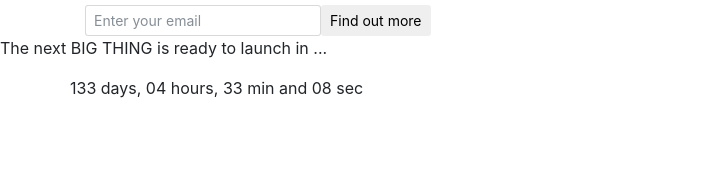
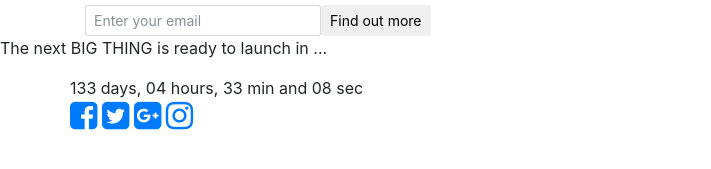
Before and after one commit to sujeevan-dev/Coming-Soon-Page, a plain HTML site: page index.html in a window 1280 px wide. Shown: the part 71-240 px from the top of the page, without its empty margins (0-711 px from the left). Drawn offline with nearby package versions, Linux system fonts and the light colour scheme; a web font is replaced by a local one.

Commit message:
Social media buttons added

```diff
--- a/index.html
+++ b/index.html
@@ -86,6 +86,23 @@
       </div>
     </section>
 
+    <!--Socialmedia Icons-->
+    <section id="icon">
+      <div class="container">
+        <div class="row">
+          <div class="col-xs-12">
+            <ul class="list-inline">
+              <a href="http://www.facebook.com" target="blank"><li class="list-inline-item"><i class="fa facebook fa-facebook-square fa-2x" aria-hidden="true"></i></li></a>
+              <a href="http://www.twitter.com" target="blank"><li class="list-inline-item"> <i class="fa twitter fa-twitter-square fa-2x" aria-hidden="true"></i></li></a>
+              <a href="http://www.googleplus.com" target="blank"><li class="list-inline-item"><i class="fa google-plus fa-google-plus-square fa-2x" aria-hidden="true"></i></li></a>
+              <a href="http://www.instagram.com" target="blank"><li class="list-inline-item"><i class="fa instagram fa-instagram fa-2x" aria-hidden="true"></i></li></a>
+            </ul>
+          </div>
+        </div>
+      </div>
+    </section>
+
+
 
 
     <!--Local Files-->
```
